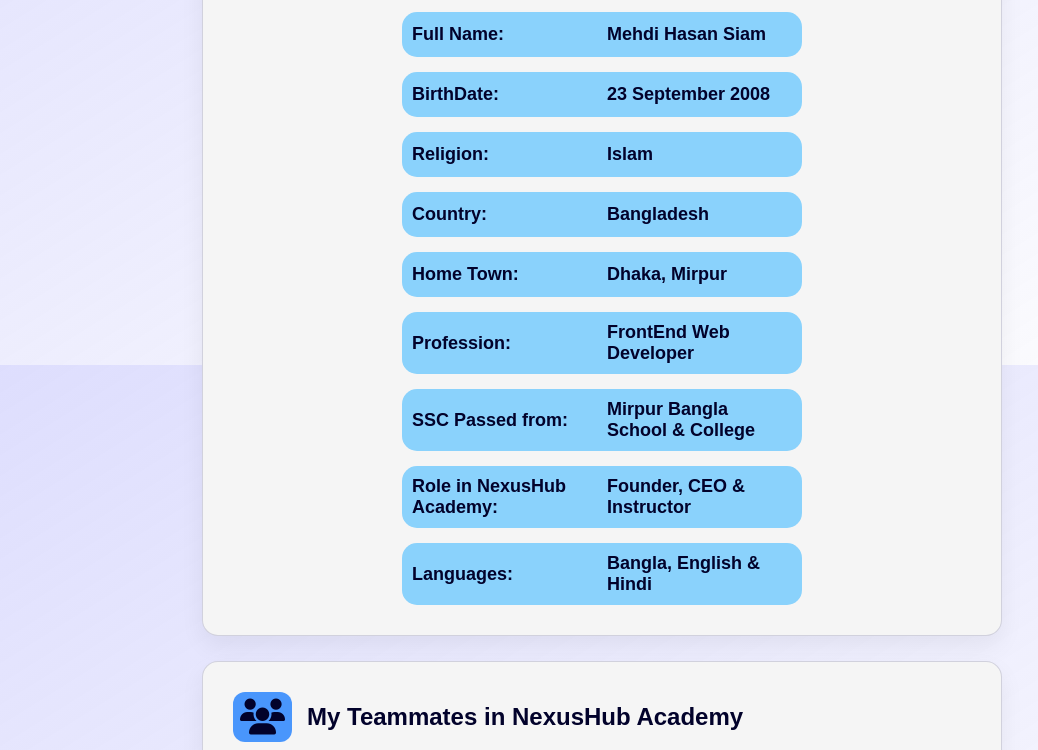
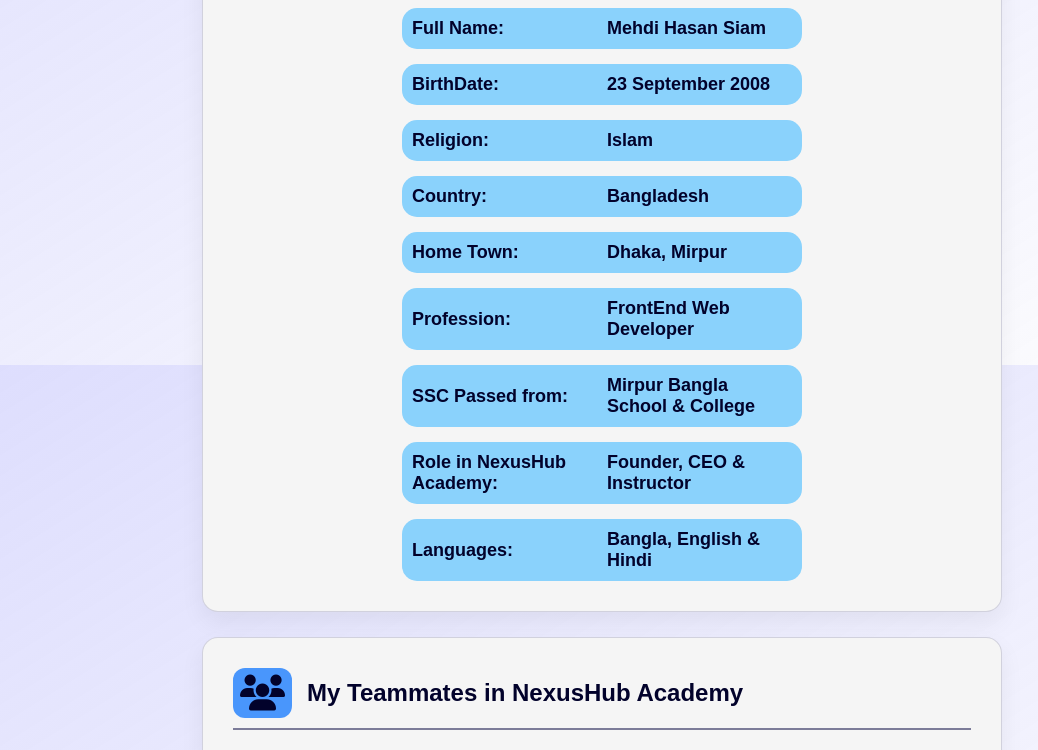
Before and after one commit to Siam-Tech24/siam-tech24.github.io, a plain HTML site: page index.html in a window 1280 px wide. Shown: the part 2035-2785 px from the top of the page, without its empty margins (38-1076 px from the left). Drawn offline with Linux system fonts and the light colour scheme.

Commit message:
Restore index.html with original content

```diff
--- a/index.html
+++ b/index.html
@@ -383,8 +383,7 @@
             background-color: rgb(138, 210, 252);
             width: 100%;
             max-width: 400px;
-            height: 45px;
-            min-height: fit-content;
+            height: fit-content;
             display: flex;
             justify-content: flex-start;
             align-items: center;
@@ -397,8 +396,8 @@
             width: 50%;
             justify-content: flex-start;
             display: flex;
-            height: 100%;
-            min-height: fit-content;
+            height: fit-content;
+            min-height: 100%;
             font-size: large;
             font-weight: bold;
             align-items: center;
```
